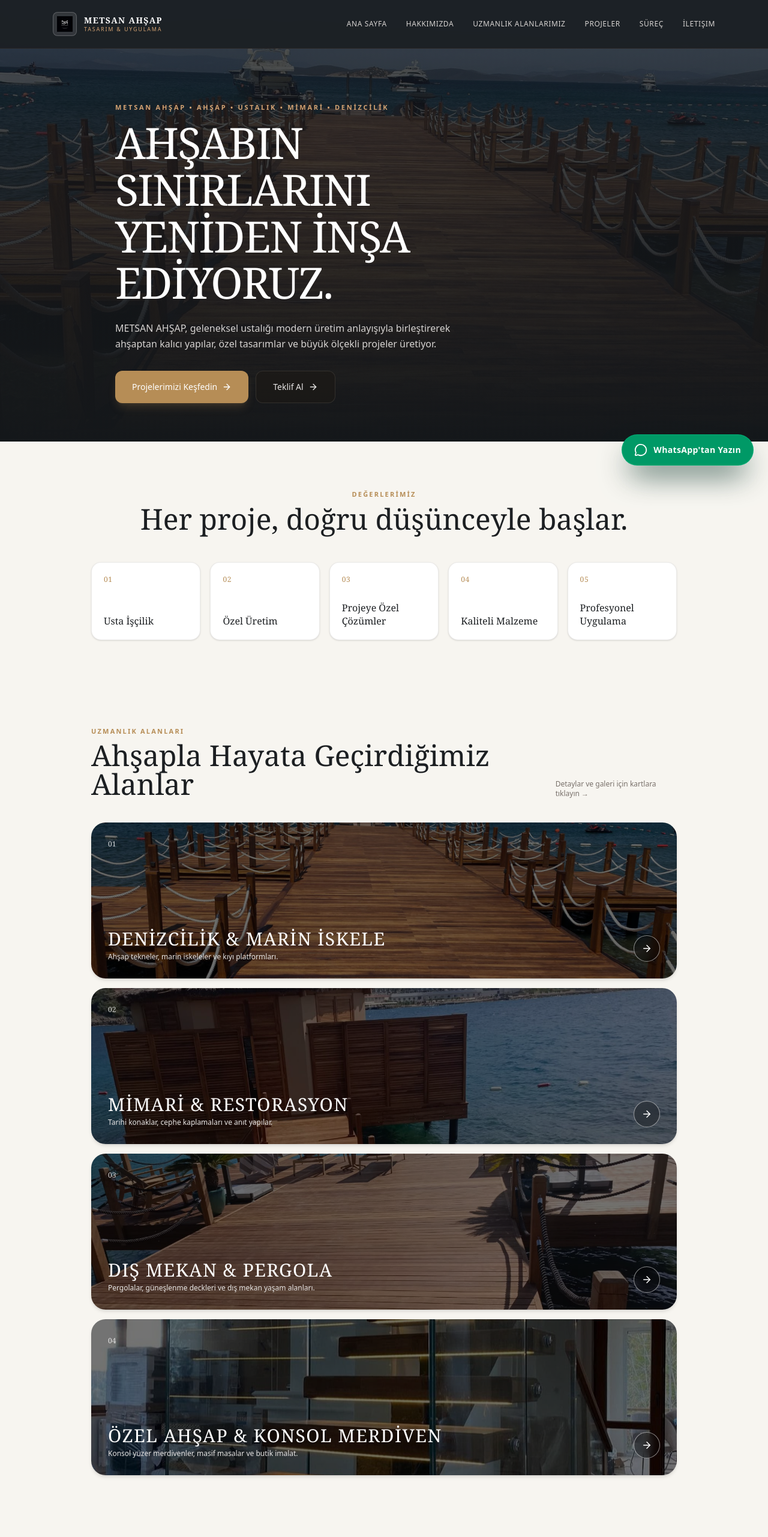
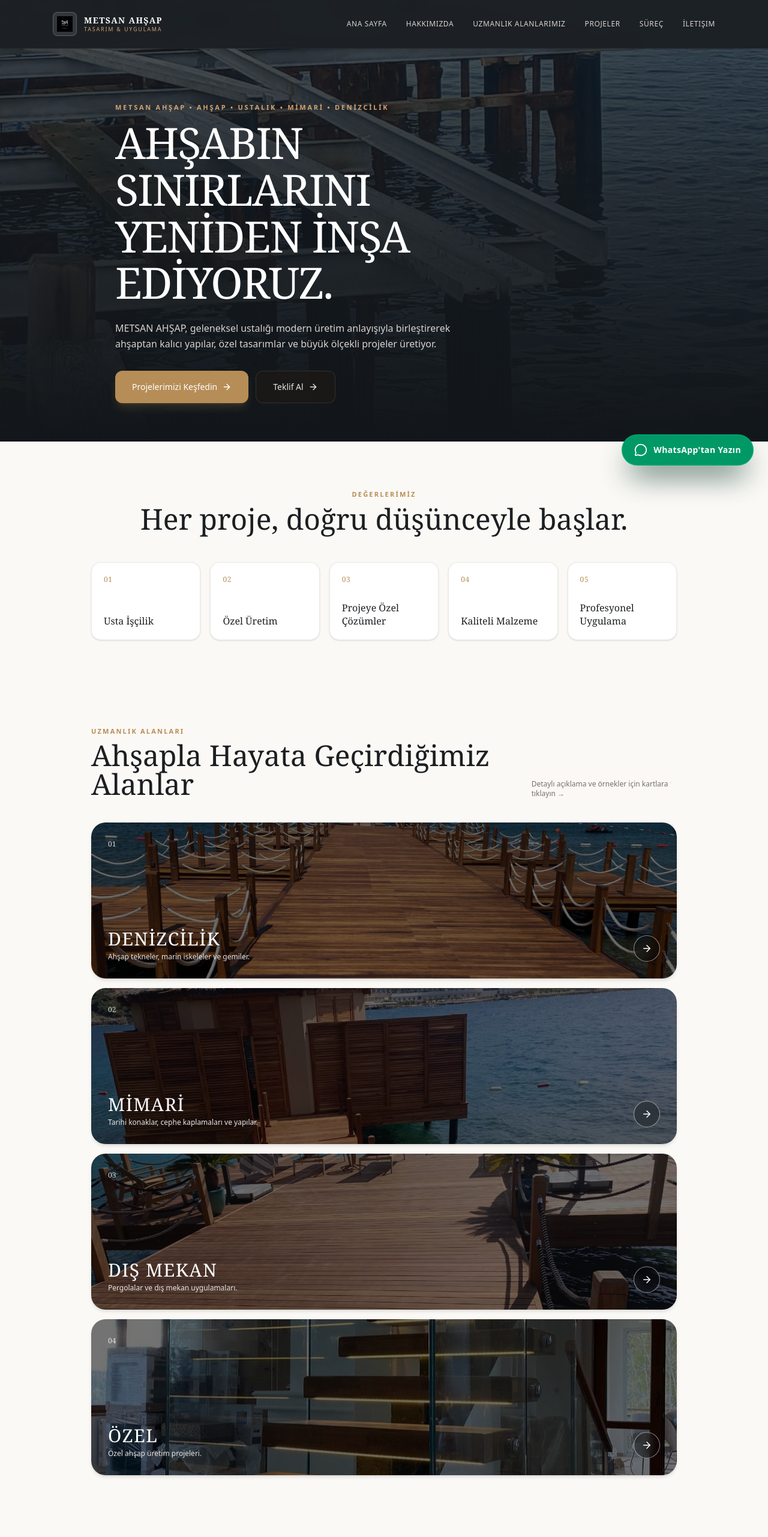
Before and after one commit to mutlunuray77-create/metsan-ahsap, a Next.js app: page / in a window 1280 px wide. Shown: the top 2562 px of the page at 60% size. Built offline with nearby package versions, Linux system fonts and the light colour scheme.

Commit message:
feat: complete editorial redesign with interactive modals and metin bey contact

```diff
--- a/app/page.tsx
+++ b/app/page.tsx
@@ -4,14 +4,7 @@ import React, { useState } from "react";
 import Navbar from "./components/Navbar";
 import Footer from "./components/Footer";
 import FloatingChat from "./components/FloatingChat";
-import {
-  ArrowRight,
-  X,
-  MapPin,
-  Calendar,
-  CheckCircle2,
-  ChevronRight,
-} from "lucide-react";
+import { ArrowRight, X, MapPin, Calendar, CheckCircle2 } from "lucide-react";
 
 interface CategoryDetail {
   id: string;
@@ -41,13 +34,14 @@ export default function Home() {
     null,
   );
 
+  // 4 Uzmanlık Alanı ve Tıklandığında Açılacak Detaylar & Örnek Fotoğraflar
   const categories: CategoryDetail[] = [
     {
       id: "denizcilik",
       num: "01",
-      title: "DENİZCİLİK & MARİN İSKELE",
-      subtitle: "Ahşap tekneler, marin iskeleler ve kıyı platformları.",
-      desc: "Tuzlu deniz suyuna, dalga sürtünmesine ve yoğun Akdeniz/Ege güneşine dayanıklı marin sınıf Iroko ve Burma Teak ahşap uygulamaları. Çelik kazık taşıyıcılar üzerine gizli geçme karkas montajıyla uzun ömürlü kıyı yapıları inşa ediyoruz.",
+      title: "DENİZCİLİK",
+      subtitle: "Ahşap tekneler, marin iskeleler ve gemiler.",
+      desc: "Tuzlu deniz suyuna, dalga sürtünmesine ve yoğun güneş ışınlarına dayanıklı marin sınıf Iroko ve Burma Teak ahşap uygulamaları. Çelik kazık taşıyıcılar üzerine gizli geçme karkas montajıyla uzun ömürlü kıyı yapıları inşa ediyoruz.",
       specs: [
         "A4 kalite marin paslanmaz çelik bağlantı elemanları",
         "Tuzlu su korozyonuna karşı fırınlanmış Teak & Iroko",
@@ -67,8 +61,8 @@ export default function Home() {
     {
       id: "mimari",
       num: "02",
-      title: "MİMARİ & RESTORASYON",
-      subtitle: "Tarihi konaklar, cephe kaplamaları ve anıt yapılar.",
+      title: "MİMARİ",
+      subtitle: "Tarihi konaklar, cephe kaplamaları ve yapılar.",
       desc: "Kültür varlığı tescilli yalı, konak ve köşklerde geleneksel çatkı teknikleri, el oyması cumba süslemeleri ve kalem işi tavan işçiliklerini aslına sadık kalarak restore ediyor; modern yapılara lüks ahşap dış cephe louvre çözümleri uyguluyoruz.",
       specs: [
         "Geleneksel ahşap geçme ve karkas teknikleri",
@@ -86,9 +80,9 @@ export default function Home() {
     {
       id: "dismekan",
       num: "03",
-      title: "DIŞ MEKAN & PERGOLA",
-      subtitle: "Pergolalar, güneşlenme deckleri ve dış mekan yaşam alanları.",
-      desc: "Açık hava koşullarına dayanıklı lamine ahşap gölgelendirme pergolaları, kış bahçeleri, havuz kenarı ve villa bahçesi için gizli klips vidalamalı masif deck döşemeleriyle doğallığı açık alanlarınıza entegre ediyoruz.",
+      title: "DIŞ MEKAN",
+      subtitle: "Pergolalar ve dış mekan uygulamaları.",
+      desc: "Açık hava iklim koşullarına dayanıklı lamine ahşap gölgelendirme pergolaları, kış bahçeleri, havuz kenarı ve villa bahçesi için gizli klips vidalamalı masif deck döşemeleriyle doğallığı açık alanlarınıza entegre ediyoruz.",
       specs: [
         "Gizli klipsli, çıplak ayakla yürümeye uygun deck montajı",
         "Geniş açıklıklı lamine kiriş ve pergola sistemleri",
@@ -105,8 +99,8 @@ export default function Home() {
     {
       id: "ozel",
       num: "04",
-      title: "ÖZEL AHŞAP & KONSOL MERDİVEN",
-      subtitle: "Konsol yüzer merdivenler, masif masalar ve butik imalat.",
+      title: "ÖZEL",
+      subtitle: "Özel ahşap üretim projeleri.",
       desc: "İç mekan mimarisine prestij katan, duvar içine gömülen gizli çelik omurgalarla havada asılı duran LED aydınlatmalı konsol merdivenler, temperli lamine cam korkuluklar ve tek parça gövdeli masif kütük mobilyalar üretiyoruz.",
       specs: [
         "Duvar içi gizli çelik konsol taşıyıcı statik",
@@ -123,6 +117,7 @@ export default function Home() {
     },
   ];
 
+  // 4 Seçkin Proje ve Tıklandığında Açılacak Büyük Fotoğraf Modalı
   const projects: ProjectDetail[] = [
     {
       cat: "DENİZCİLİK",
@@ -136,7 +131,7 @@ export default function Home() {
     {
       cat: "MİMARİ",
       title: "Ahşap Atriyum & Konak",
-      loc: "ORDU / FATSA, TR",
+      loc: "ANTALYA / TR",
       year: "2024",
       image: "/bir.jpeg",
       wood: "Termo-Çam & Masif Kestane",
@@ -145,8 +140,8 @@ export default function Home() {
     {
       cat: "DIŞ MEKAN",
       title: "Liman & Deck Lounge",
-      loc: "TÜRKBÜKÜ, TR",
-      year: "2024",
+      loc: "İZMİR / TÜRKBÜKÜ, TR",
+      year: "2023",
       image: "/iki.jpeg",
       wood: "Fırınlanmış Iroko Masif Deck",
       desc: "Geniş güneşlenme ve dinlenme terası. UV koruyucu doğal yağ uygulaması ve gizli klips montajı sayesinde çıplak ayak konforu sunan marina dinlenme platformu.",
@@ -163,19 +158,19 @@ export default function Home() {
   ];
 
   return (
-    <div className="min-h-screen bg-[#F7F5F0] text-[#1E1F22] selection:bg-[#B68D56] selection:text-white font-sans">
+    <div className="min-h-screen bg-[#FBF9F5] text-[#1E2328] selection:bg-[#B68D56] selection:text-white font-sans">
       <Navbar />
 
-      {/* 1. HERO */}
+      {/* 1. HERO BÖLÜMÜ (Çekiçli Usta & Serif Manşet) */}
       <section
         id="hero"
-        className="relative min-h-[92vh] flex flex-col justify-end pb-16 pt-32 bg-[#14171A] text-white overflow-hidden px-6"
+        className="relative min-h-[92vh] flex flex-col justify-end pb-16 pt-32 bg-[#12161A] text-white overflow-hidden px-6"
       >
         <div
           className="absolute inset-0 bg-cover bg-center opacity-45 scale-105"
-          style={{ backgroundImage: "url('/dort.jpeg')" }}
+          style={{ backgroundImage: "url('/before.jpeg')" }}
         />
-        <div className="absolute inset-0 bg-gradient-to-t from-[#14171A] via-[#14171A]/70 to-[#14171A]/40" />
+        <div className="absolute inset-0 bg-gradient-to-t from-[#12161A] via-[#12161A]/75 to-[#12161A]/40" />
 
         <div className="relative max-w-4xl mx-auto w-full z-10">
           <div className="text-[11px] font-bold tracking-[0.25em] uppercase text-[#D4A373] mb-3">
@@ -204,7 +199,7 @@ export default function Home() {
               <ArrowRight size={16} />
             </a>
             <a
-              href="https://wa.me/905422387979?text=Merhaba%20Metin%20Bey,%20teklif%20ve%20ke%C5%9Fif%20almak%20istiyorum."
+              href="https://wa.me/905422387979?text=Merhaba%20Metin%20Bey,%20web%20sitenizden%20ula%C5%9Ft%C4%B1m.%20Teklif%20almak%20istiyorum."
               target="_blank"
               rel="noopener noreferrer"
               className="inline-flex items-center justify-center gap-2 bg-stone-900/80 hover:bg-stone-800 text-stone-200 border border-stone-700/60 px-7 py-4 rounded-xl font-medium text-sm transition-all duration-300"
@@ -216,7 +211,7 @@ export default function Home() {
         </div>
       </section>
 
-      {/* 2. DEĞERLERİMİZ */}
+      {/* 2. DEĞERLERİMİZ (01-05 Kutucukları) */}
       <section className="py-20 max-w-5xl mx-auto px-6">
         <div className="text-center mb-12">
           <span className="text-[11px] font-bold tracking-[0.2em] uppercase text-[#B68D56] block mb-2">
@@ -250,7 +245,7 @@ export default function Home() {
         </div>
       </section>
 
-      {/* 3. UZMANLIK ALANLARI (Tıklanabilir & Detaylı Açılır Modal) */}
+      {/* 3. UZMANLIK ALANLARI (Tıklanabilir 4 Geniş Kart & Açılır Galeri) */}
       <section id="uzmanlik" className="py-16 max-w-5xl mx-auto px-6">
         <div className="mb-10 flex flex-col sm:flex-row sm:items-end justify-between gap-4">
           <div>
@@ -262,7 +257,7 @@ export default function Home() {
             </h2>
           </div>
           <span className="text-xs text-stone-500 font-medium">
-            Detaylar ve galeri için kartlara tıklayın →
+            Detaylı açıklama ve örnekler için kartlara tıklayın →
           </span>
         </div>
 
@@ -310,7 +305,7 @@ export default function Home() {
         </div>
       </section>
 
-      {/* 4. USTALIK DETAYI */}
+      {/* 4. GÖRSEL ARA KATMAN: KÜTÜK & USTALIK */}
       <section className="relative py-28 my-10 bg-[#161412] text-white text-center overflow-hidden px-6">
         <div
           className="absolute inset-0 bg-cover bg-center opacity-40 brightness-75"
@@ -332,7 +327,7 @@ export default function Home() {
         </div>
       </section>
 
-      {/* 5. SEÇKİN PROJELER (Tıklanabilir Büyük Fotoğraf & Detay Modalı) */}
+      {/* 5. SEÇKİN PROJELER (Tıklanabilir 4 Dikey Kart & Tam Ekran Lightbox) */}
       <section id="projeler" className="py-20 max-w-5xl mx-auto px-6">
         <div className="flex flex-col sm:flex-row sm:items-end justify-between mb-12 gap-4">
           <div>
@@ -344,8 +339,8 @@ export default function Home() {
             </h2>
           </div>
           <p className="text-xs sm:text-sm text-stone-500 max-w-md font-light leading-relaxed">
-            Fotoğraflara tıklayarak büyük halini ve projede uygulanan zanaat
-            detaylarını inceleyebilirsiniz.
+            Fotoğrafların üzerine tıklayarak büyük halini ve projede uygulanan
+            mühendislik detaylarını inceleyebilirsiniz.
           </p>
         </div>
 
@@ -384,7 +379,31 @@ export default function Home() {
         </div>
       </section>
 
-      {/* 6. SÜREÇ */}
+      {/* 6. GÖRSEL ARA KATMAN: DENİZ USTALIĞI & GULET */}
+      <section className="relative py-28 my-10 bg-[#0F141C] text-white text-center overflow-hidden px-6">
+        <div
+          className="absolute inset-0 bg-cover bg-center opacity-40 brightness-75"
+          style={{ backgroundImage: "url('/dort.jpeg')" }}
+        />
+        <div className="absolute inset-0 bg-[#0F141C]/65" />
+
+        <div className="relative z-10 max-w-2xl mx-auto">
+          <span className="text-[11px] font-bold tracking-[0.25em] uppercase text-[#D4A373] block mb-3">
+            DENİZ USTALIĞI
+          </span>
+          <h2 className="text-3xl sm:text-5xl font-serif leading-tight mb-4">
+            Denizle Buluşan Ustalık.
+          </h2>
+          <p className="text-stone-300 text-sm font-light max-w-lg mx-auto leading-relaxed mb-4">
+            Her detay, yılların deneyimiyle şekillenir.
+          </p>
+          <div className="text-sm font-serif italic text-amber-200/90 tracking-wider">
+            "Ham Ahşaptan Açık Deniz'e."
+          </div>
+        </div>
+      </section>
+
+      {/* 7. SÜREÇ (01-05 ADIMLAR) */}
       <section
         id="surec"
         className="py-20 bg-white border-y border-stone-200/80"
@@ -443,7 +462,7 @@ export default function Home() {
         </div>
       </section>
 
-      {/* 7. HAKKIMIZDA */}
+      {/* 8. HAKKIMIZDA */}
       <section
         id="hakkimizda"
         className="py-24 max-w-4xl mx-auto px-6 text-center"
@@ -466,8 +485,8 @@ export default function Home() {
         </a>
       </section>
 
-      {/* 8. BİR SONRAKİ PROJENİZ */}
-      <section className="bg-[#14171A] text-white py-24 px-6 text-center">
+      {/* 9. BİR SONRAKİ PROJENİZ (KOYU CTA ALANI) */}
+      <section className="bg-[#12161A] text-white py-24 px-6 text-center">
         <div className="max-w-2xl mx-auto">
           <span className="text-[11px] font-bold tracking-[0.25em] uppercase text-[#D4A373] block mb-3">
             METSAN AHŞAP
@@ -499,7 +518,7 @@ export default function Home() {
         </div>
       </section>
 
-      {/* 9. İLETİŞİM & HARİTA */}
+      {/* 10. İLETİŞİM & HARİTA */}
       <section id="iletisim" className="py-24 max-w-5xl mx-auto px-6">
         <div className="text-center mb-14">
           <span className="text-[11px] font-bold tracking-[0.2em] uppercase text-[#B68D56] block mb-2">
@@ -567,7 +586,7 @@ export default function Home() {
         </div>
       </section>
 
-      {/* --- MODAL 1: UZMANLIK ALANLARI DETAYI & 4 ÖRNEK GÖRSEL LİGHTBOX --- */}
+      {/* --- MODAL 1: UZMANLIK ALANLARI AÇILIR PENCERESİ & 4 ÖRNEK GÖRSEL --- */}
       {activeCategory && (
         <div className="fixed inset-0 z-50 bg-black/80 backdrop-blur-md flex items-center justify-center p-4 sm:p-6 overflow-y-auto">
           <div className="bg-[#1C2024] text-white border border-stone-700 w-full max-w-3xl rounded-3xl p-6 sm:p-8 relative shadow-2xl animate-in fade-in zoom-in-95 my-8">
@@ -589,7 +608,6 @@ export default function Home() {
               {activeCategory.desc}
             </p>
 
-            {/* Mühendislik Standartları */}
             <div className="grid grid-cols-1 sm:grid-cols-2 gap-2.5 mb-8 bg-stone-900/80 p-5 rounded-2xl border border-stone-800">
               {activeCategory.specs.map((spec, i) => (
                 <div
@@ -602,7 +620,6 @@ export default function Home() {
               ))}
             </div>
 
-            {/* 4 Örnek Uygulama Görseli */}
             <div className="mb-8">
               <div className="text-xs font-bold uppercase tracking-wider text-stone-400 mb-3">
                 Uygulama Örnekleri & Sahadan Kareler:
@@ -628,7 +645,6 @@ export default function Home() {
               </div>
             </div>
 
-            {/* Alt Butonlar */}
             <div className="flex flex-col sm:flex-row gap-3">
               <a
                 href="https://wa.me/905422387979?text=Merhaba%20Metin%20Bey,%20bu%20kategorideki%20projemiz%20i%C3%A7in%20bilgi%20ve%20fiyat%20almak%20istiyoruz."
@@ -649,7 +665,7 @@ export default function Home() {
         </div>
       )}
 
-      {/* --- MODAL 2: SEÇKİN PROJE TAM EKRAN BÜYÜK RESİM & DETAY LİGHTBOX --- */}
+      {/* --- MODAL 2: SEÇKİN PROJELER TAM EKRAN BÜYÜK RESİM & KÜNYE --- */}
       {activeProject && (
         <div className="fixed inset-0 z-50 bg-black/90 backdrop-blur-md flex items-center justify-center p-4 sm:p-6 overflow-y-auto">
           <div className="bg-[#1C2024] text-white border border-stone-700 w-full max-w-4xl rounded-3xl overflow-hidden relative shadow-2xl animate-in fade-in zoom-in-95 my-8">
@@ -661,7 +677,6 @@ export default function Home() {
               <X size={20} />
             </button>
 
-            {/* Büyük Fotoğraf Alanı */}
             <div className="relative w-full h-80 sm:h-[420px] bg-black">
               <img
                 src={activeProject.image}
@@ -680,7 +695,6 @@ export default function Home() {
               </div>
             </div>
 
-            {/* Açıklama & Künye */}
             <div className="p-6 sm:p-8">
               <div className="flex flex-wrap gap-4 sm:gap-8 pb-6 border-b border-stone-800 text-xs text-stone-300">
                 <div className="flex items-center gap-2">
@@ -709,7 +723,7 @@ export default function Home() {
 
               <div className="flex flex-col sm:flex-row gap-3">
                 <a
-                  href={`https://wa.me/905422387979?text=Merhaba%20Metin%20Bey,%20web%20sitenizdeki%20"${encodeURIComponent(activeProject.title)}"%20projesi%20hakk%C4%B1nda%20benzer%20bir%20uygulama%20i%C3%A7in%20teklif%20almak%20istiyorum.`}
+                  href={`https://wa.me/905422387979?text=Merhaba%20Metin%20Bey,%20web%20sitenizdeki%20"${encodeURIComponent(activeProject.title)}"%20projesi%20hakk%C4%B1nda%20ke%C5%9Fif%20ve%20fiyat%20almak%20istiyorum.`}
                   target="_blank"
                   rel="noopener noreferrer"
                   className="flex-1 bg-[#B68D56] hover:bg-[#A37844] text-white py-4 rounded-xl text-center text-xs font-bold uppercase tracking-wider transition shadow-lg"
```
